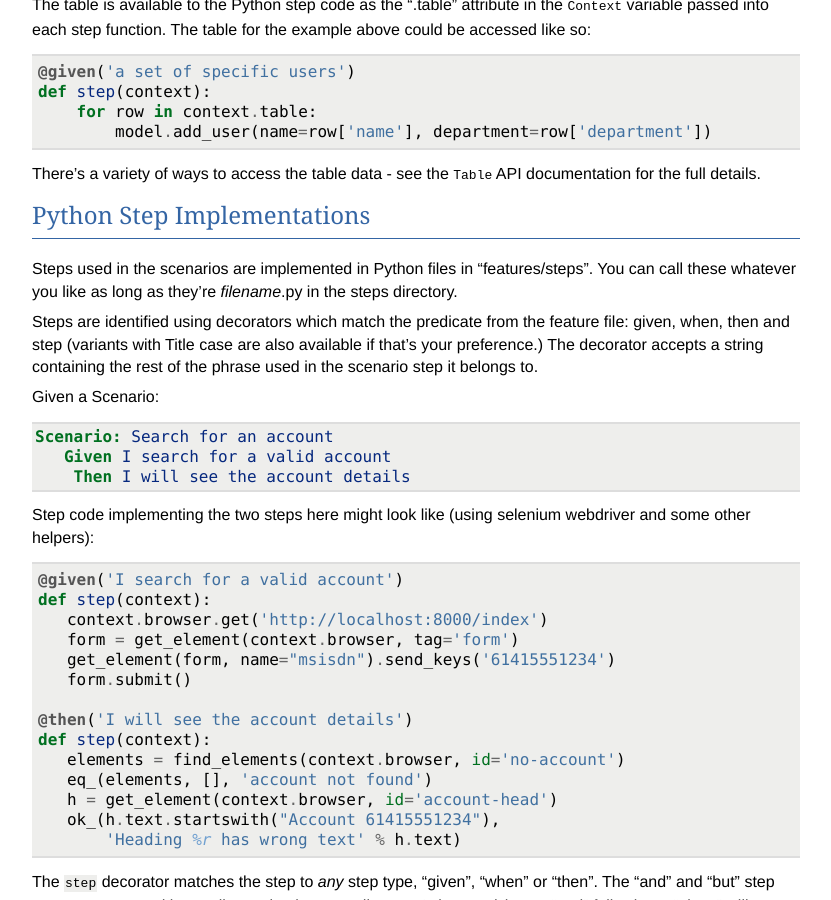
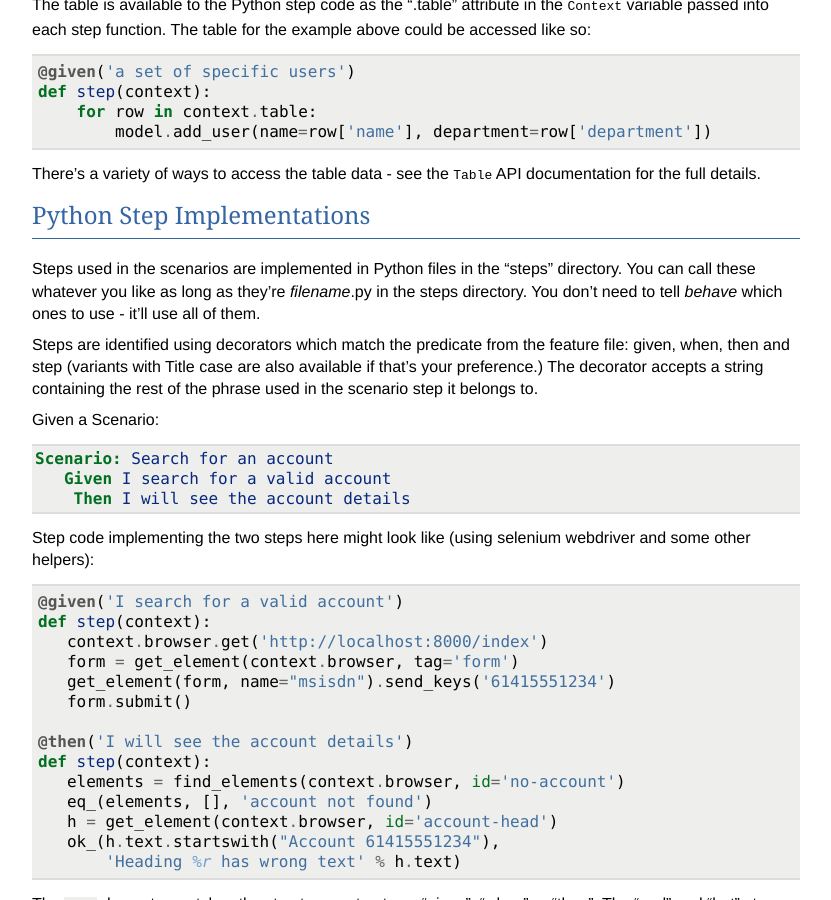
Before and after one commit to behave/behave, a Sphinx documentation site: the page built from docs/tutorial.rst, in a window 1280 px wide and 900 px high, scrolled down 2604 px. Shown: the whole window, without its empty margins (48-879 px from the left). Built offline with Sphinx 7.4.7, drawn with Linux system fonts in a browser that asks for light colours; some of the changed text lies outside the part shown.

Commit message:
more doc editing

```diff
--- a/docs/tutorial.rst
+++ b/docs/tutorial.rst
@@ -180,9 +180,10 @@ There's a variety of ways to access the table data - see the
 Python Step Implementations
 ===========================
 
-Steps used in the scenarios are implemented in Python files in
-"features/steps". You can call these whatever you like
-as long as they're *filename*.py in the steps directory.
+Steps used in the scenarios are implemented in Python files in the "steps"
+directory. You can call these whatever you like as long as they're
+*filename*.py in the steps directory. You don't need to tell *behave* which
+ones to use - it'll use all of them.
 
 Steps are identified using decorators which match the predicate from the
 feature file: given, when, then and step (variants with Title case are also
```
Also changed, not shown: other parts of docs/tutorial.rst (+2 -2 lines).
